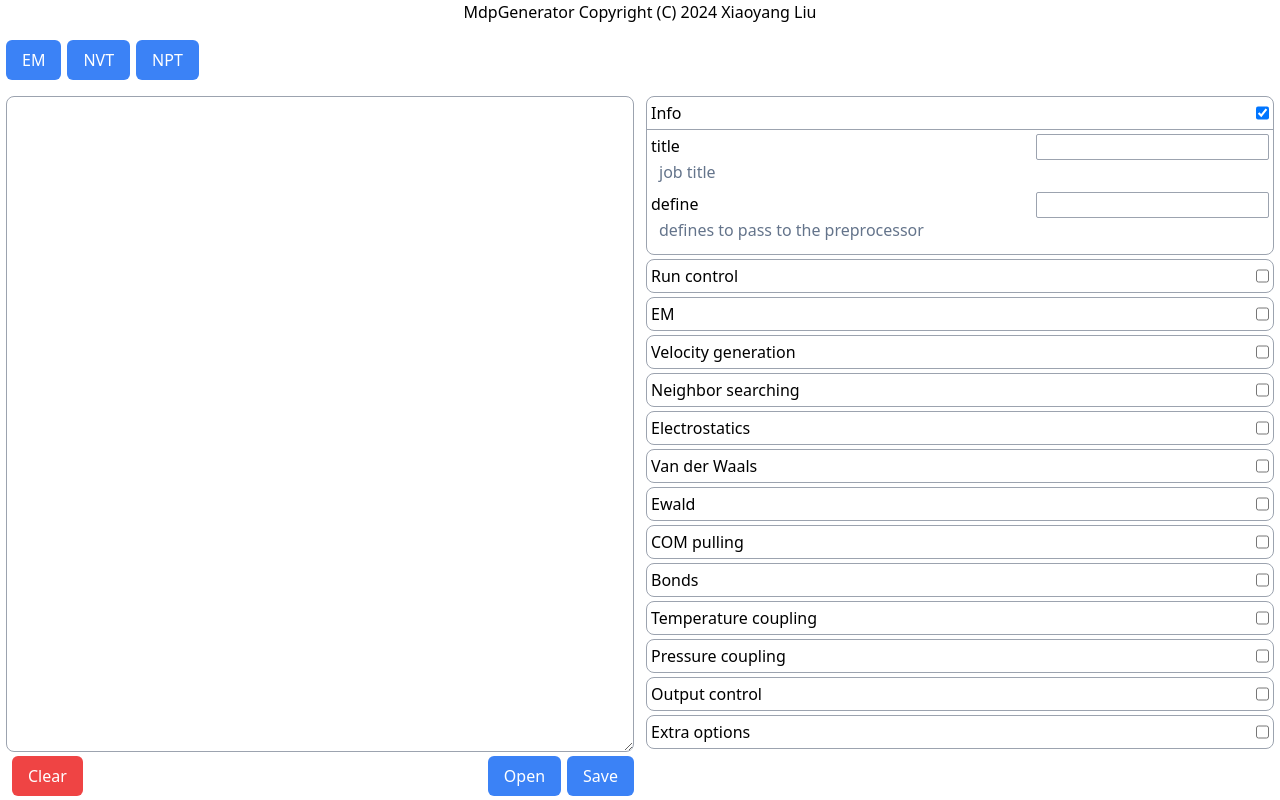
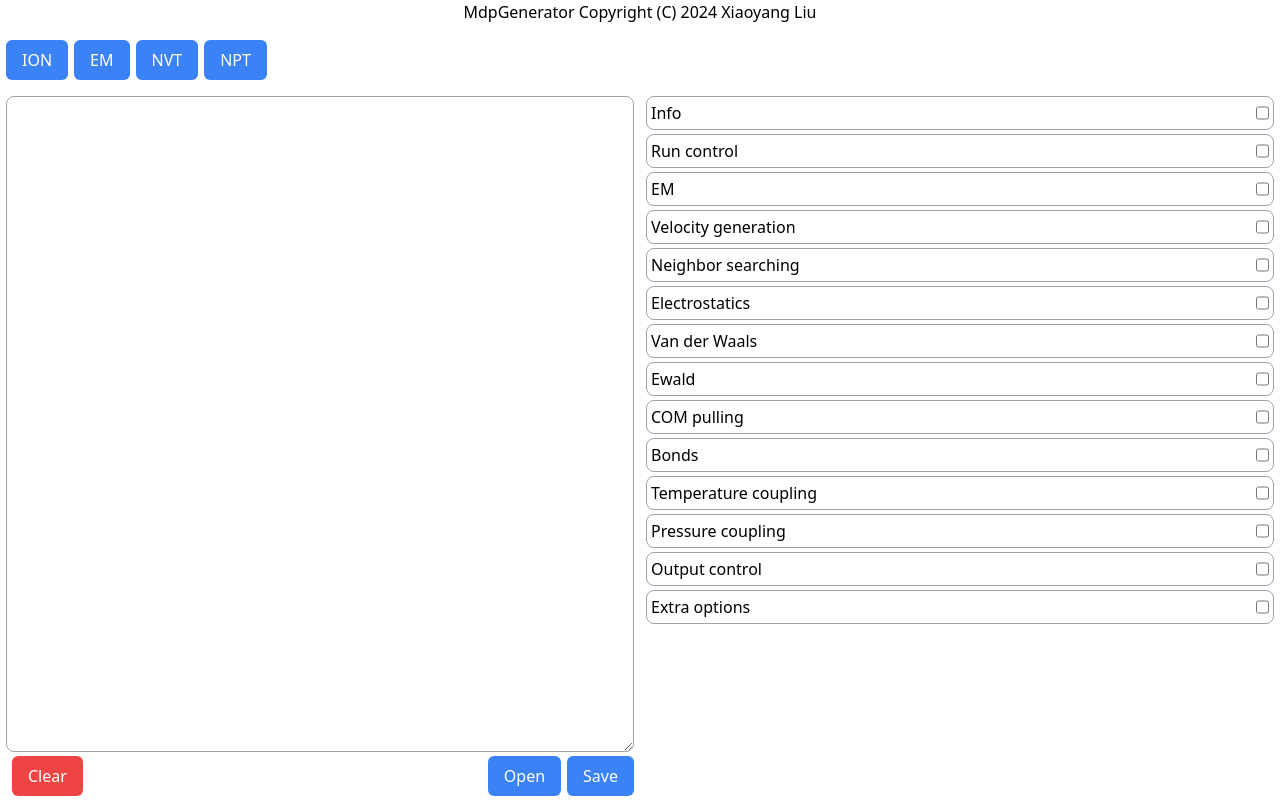
Before and after one commit to Gryffindor2/GMXGUI, a Vue app: page / in a window 1280 px wide. Built offline with nearby package versions, Linux system fonts and the light colour scheme.

Commit message:
ION and EM template can be used, fixed bugs

```diff
--- a/src/App.vue
+++ b/src/App.vue
@@ -6,6 +6,9 @@ import mdpTemplates from "./mdpTemplates";
 
 const mdp = reactive(new MdpParser());
 const extraVisiable = ref(false);
+const clear = () =>{
+  mdp.clear();
+}
 const changeTemplate = (template) => {
   mdp.clear();
   mdp.str = template;
--- a/src/MdpParser.js
+++ b/src/MdpParser.js
@@ -7,6 +7,7 @@ class MdpParser{
 
     clear(){
         for(var i = 0; i < this.mdp.length; i++){
+            this.mdp[i].sectionActivated = false;
             for(var j = 0; j < this.mdp[i].sectionData.length; j++){
 
                 this.mdp[i].sectionData[j].value = '';
@@ -61,6 +62,7 @@ class MdpParser{
                 var section = this.mdp[j];
                 for(var k = 0; k < section.sectionData.length; k++){
                     if(section.sectionData[k].name == key){
+                        section.sectionActivated = true;
                         section.sectionData[k].value = value;
                         match = true;
                     }
--- a/src/mdpOptions.js
+++ b/src/mdpOptions.js
@@ -1,8 +1,9 @@
 var mdpOptions = [
+    //detailed infomation in manual.gromacs.org/documentation/2023/user-guide/mdp-options.html
     //info
     {
         "sectionName": "Info",
-        "sectionActivated": true,
+        "sectionActivated": false,
         "sectionData": [
             {
                 "name": "title",
@@ -154,6 +155,18 @@ var mdpOptions = [
                 "candidate": [""],
                 "defaultValue": "1",
                 "comment": "[nm] distance for the LJ or Buckingham cut-off"
+            },
+            {
+                "name": "rvdw-switch",
+                "candidate": [""],
+                "defaultValue": "0",
+                "comment": "[nm] where to start switching the LJ force and possibly the potential"
+            },
+            {
+                "name": "vdw-modifier",
+                "candidate": ["Potential-shift", "None", "Force-switch", "Potential-switch", ""],
+                "defaultValue": "",
+                "comment": ""
             },
             {
                 "name": "DispCorr",
--- a/src/mdpTemplates.js
+++ b/src/mdpTemplates.js
@@ -1,16 +1,23 @@
 var mdpTemplates = [
-    {
+      {
+            "name":"ION",
+            "temp":"title=ION"
+      },
+      {
         "name":"EM",
         "temp":
-`integrator=steep
-nsteps=50000
+`title=EM
+integrator=steep
+nsteps=-1
 emtol=1000.0
 cutoff-scheme=Verlet
 nstlist=1
 coulombtype=PME
 ns-type=grid
 rcoulomb=1.0
-rvdw=1.0`
+rvdw=1.0
+fourierspacing=0.15
+nstenergy=500`
       },
       {
         "name":"NVT",
```
